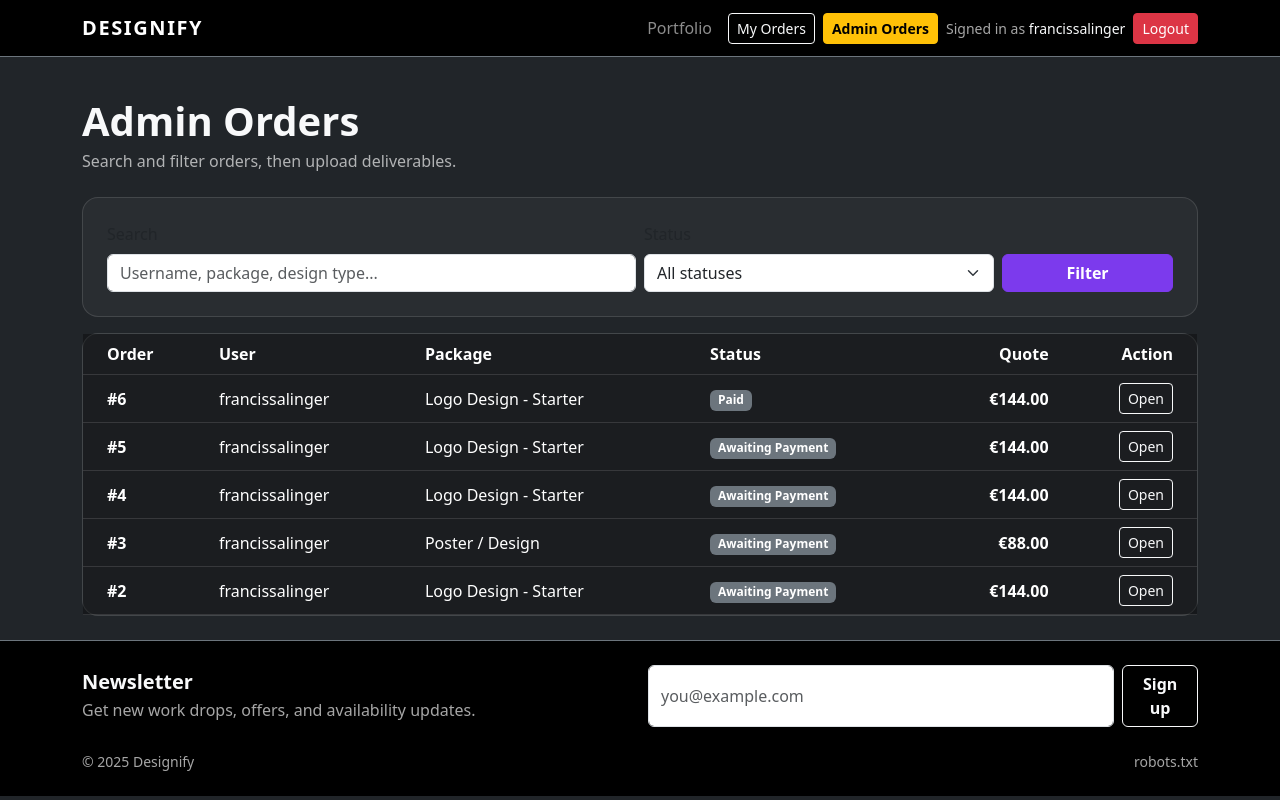
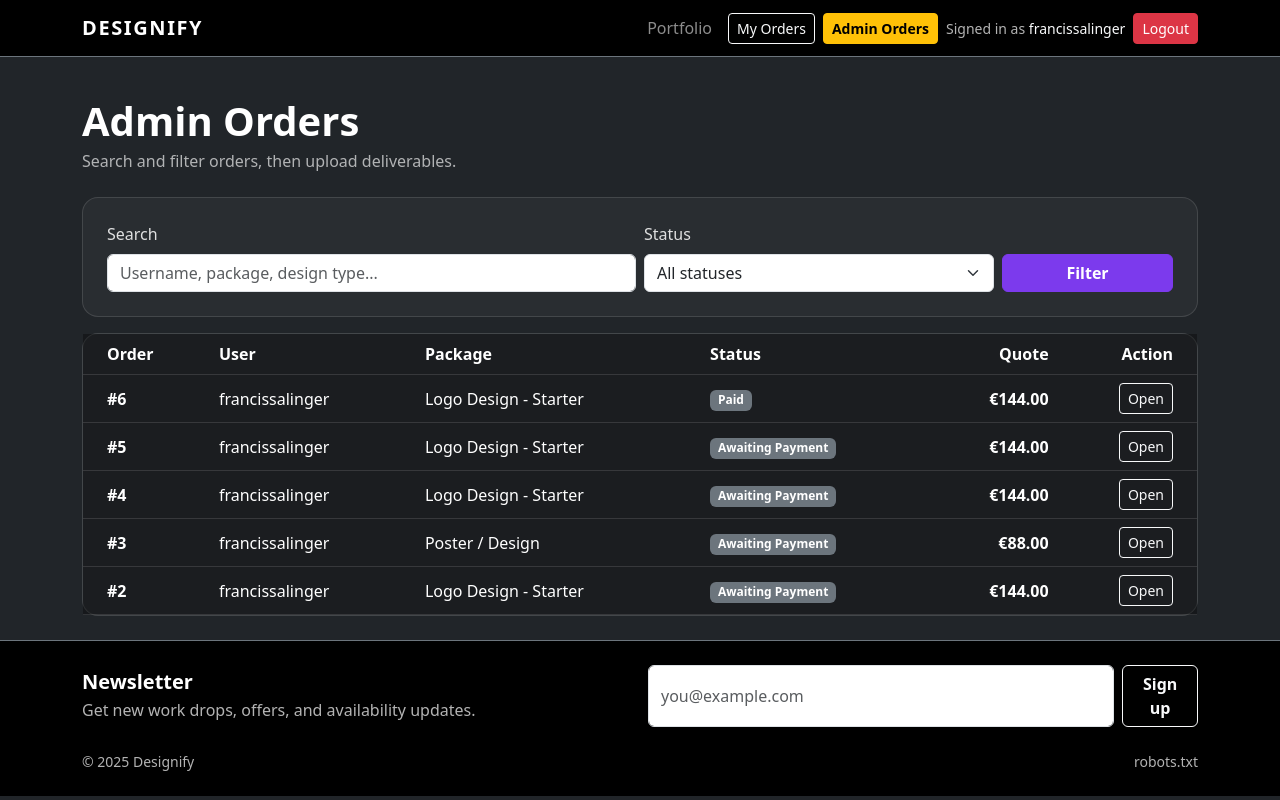
Before and after one commit to francisjxmes/designify, a Django app: page /orders/admin/ in a window 1280 px wide. Run offline with Django 4.2, Linux system fonts and the light colour scheme; a user stored in the database is signed in; data comes from the database, SQL or seed files in the repository; both versions use the stored data as it was after the commit.

Commit message:
Fix contrast for black info cards across order pages

```diff
--- a/static/css/style.css
+++ b/static/css/style.css
@@ -2,7 +2,14 @@
   --df-accent: #7c3aed;
 }
 
-.bg-black { background: #000 !important; }
+.bg-black {
+  background: #000 !important;
+  color: #fff !important;
+}
+
+.bg-black .text-secondary {
+  color: rgba(255,255,255,0.7) !important;
+}
 
 .navbar-brand { letter-spacing: .08em; }
 
@@ -34,3 +41,22 @@ a .card:hover {
   --bs-table-bg: rgba(0,0,0,0.35);
   --bs-table-border-color: rgba(255,255,255,0.12);
 }
+
+/* Improve contrast on dark theme */
+h1, h2, h3, h4, h5, h6 {
+  color: #ffffff;
+}
+
+.card h5,
+.card h6 {
+  color: #ffffff;
+}
+
+.form-label {
+  color: rgba(255, 255, 255, 0.85);
+  font-weight: 500;
+}
+
+.text-secondary {
+  color: rgba(255, 255, 255, 0.65) !important;
+}
--- a/templates/orders/order_admin_detail.html
+++ b/templates/orders/order_admin_detail.html
@@ -24,7 +24,7 @@
             <span class="text-secondary small ms-2">Created {{ order.created_at|date:"M d, Y" }}</span>
           </div>
 
-          <div class="fw-bold fs-4">€{{ order.quoted_price_eur }}</div>
+          <div class="fw-bold fs-4 text-light">€{{ order.quoted_price_eur }}</div>
         </div>
 
         <div class="row g-3 mb-4">
```
Also changed, not shown: db.sqlite3.
